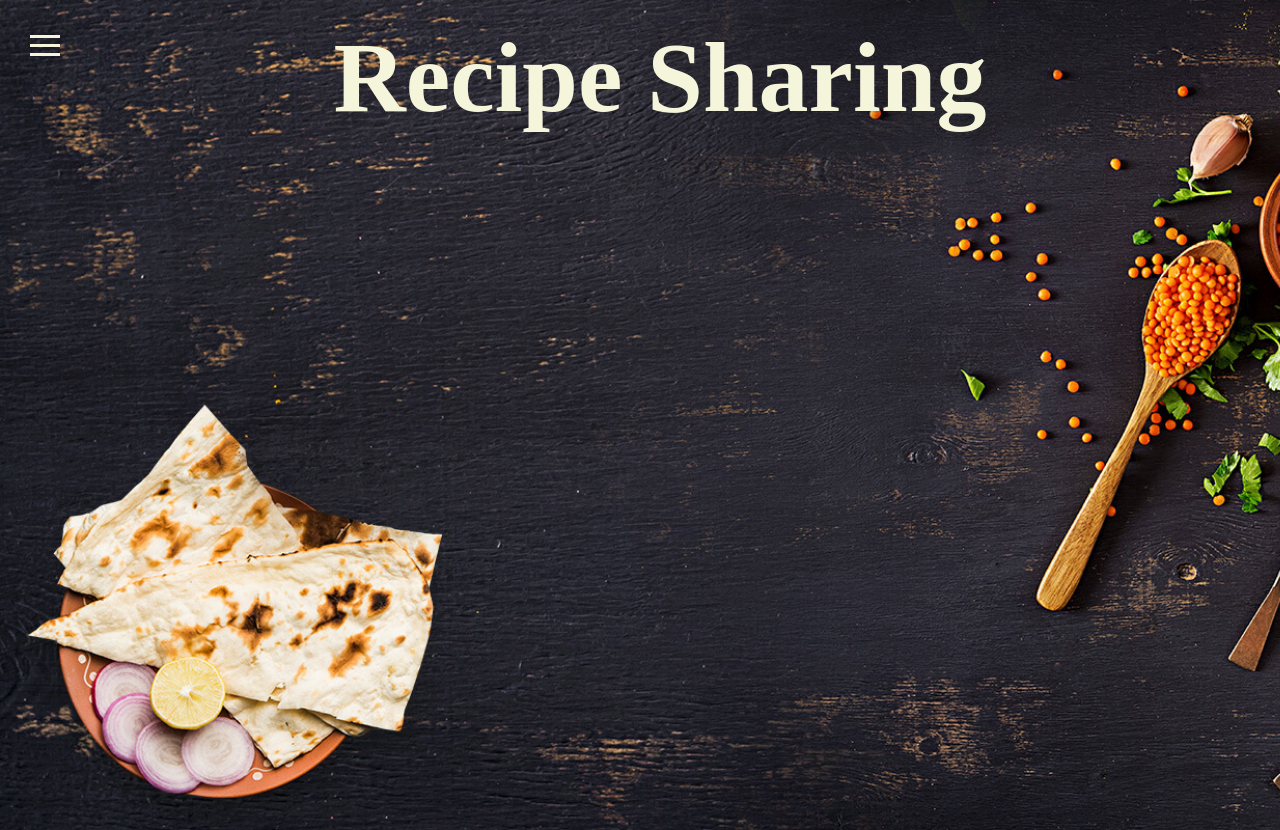
After one commit to SushmasriYangala/RecipeSharing, a PHP site: page /Home.html in a window 1280 px wide. The commit adds this page. Run offline with PHP 8.4, Linux system fonts and the light colour scheme; some libraries are stand-ins or nearby versions.

Commit message:
Made css changes and added home page

```diff
--- /dev/null
+++ b/CSS/home.css
@@ -0,0 +1,272 @@
+*,
+*:before,
+*:after {
+    margin: 0;
+    padding: 0;
+    box-sizing: border-box;
+}
+
+body {
+    font-family: 'Montserrat', sans-serif;
+    background: #f6f5f7;
+    display: flex;
+    flex-direction: column;
+    justify-content: center;
+    align-items: center;
+    height: 100vh;
+    margin: -20px 0 50px;
+    background-image: url('../Images/recipe2.jpg');
+    background-size: cover;
+}
+
+body.overflow {
+    overflow: hidden;
+}
+
+.burger {
+    width: 50px;
+    height: 50px;
+    position: fixed;
+    top: 20px;
+    left: 20px;
+    border-radius: 4px;
+    z-index: 10;
+}
+
+.burger span {
+    position: relative;
+    margin-top: 9px;
+    margin-bottom: 9px;
+    -webkit-user-select: none;
+    -moz-user-select: none;
+    -ms-user-select: none;
+    user-select: none;
+    position: absolute;
+    top: 50%;
+    left: 50%;
+    margin-left: -15px;
+    margin-top: -1.5px;
+}
+
+.burger span,
+.burger span::before,
+.burger span::after {
+    display: block;
+    width: 30px;
+    height: 3px;
+    background-color: beige;
+    outline: 1px solid transparent;
+    -webkit-transition-property: background-color, -webkit-transform;
+    -moz-transition-property: background-color, -moz-transform;
+    -o-transition-property: background-color, -o-transform;
+    transition-property: background-color, transform;
+    -webkit-transition-duration: 0.3s;
+    -moz-transition-duration: 0.3s;
+    -o-transition-duration: 0.3s;
+    transition-duration: 0.3s;
+}
+
+.burger span::before,
+.burger span::after {
+    position: absolute;
+    content: "";
+}
+
+.burger span::before {
+    top: -9px;
+}
+
+.burger span::after {
+    top: 9px;
+}
+
+.burger.clicked span {
+    background-color: transparent;
+}
+
+.burger.clicked span::before {
+    -webkit-transform: translateY(9px) rotate(45deg);
+    -moz-transform: translateY(9px) rotate(45deg);
+    -ms-transform: translateY(9px) rotate(45deg);
+    -o-transform: translateY(9px) rotate(45deg);
+    transform: translateY(9px) rotate(45deg);
+}
+
+.burger.clicked span::after {
+    -webkit-transform: translateY(-9px) rotate(-45deg);
+    -moz-transform: translateY(-9px) rotate(-45deg);
+    -ms-transform: translateY(-9px) rotate(-45deg);
+    -o-transform: translateY(-9px) rotate(-45deg);
+    transform: translateY(-9px) rotate(-45deg);
+}
+
+.burger.clicked span:before,
+.burger.clicked span:after {
+    background-color: beige;
+}
+
+.burger:hover {
+    cursor: pointer;
+}
+
+nav {
+    position: fixed;
+    z-index: 9;
+    top: 0;
+    left: 0;
+    height: 100%;
+    max-width: 420px;
+    width: 100%;
+    padding: 100px 40px 60px 40px;
+    overflow-y: auto;
+    -webkit-transform: translateX(100%);
+    -moz-transform: translateX(100%);
+    -ms-transform: translateX(100%);
+    -o-transform: translateX(100%);
+    transform: translateX(100%);
+    -webkit-transition: transform 0.55s cubic-bezier(0.785, 0.135, 0.15, 0.86);
+    -moz-transition: transform 0.55s cubic-bezier(0.785, 0.135, 0.15, 0.86);
+    -o-transition: transform 0.55s cubic-bezier(0.785, 0.135, 0.15, 0.86);
+    transition: transform 0.55s cubic-bezier(0.785, 0.135, 0.15, 0.86);
+}
+
+nav.show {
+    border: 6px solid transparent;
+    -webkit-transform: translateX(0px);
+    -moz-transform: translateX(0px);
+    -ms-transform: translateX(0px);
+    -o-transform: translateX(0px);
+    transform: translateX(0px);
+    background: linear-gradient(to bottom, rgba(255, 255, 255, 0.1) 0%, rgba(247, 233, 233, 0.1) 2%);
+}
+
+nav.show ul.main li {
+    -webkit-transform: translateX(0px);
+    -moz-transform: translateX(0px);
+    -ms-transform: translateX(0px);
+    -o-transform: translateX(0px);
+    transform: translateX(0px);
+    opacity: 1;
+}
+
+nav.show ul.main li:nth-child(1) {
+    transition-delay: 0.15s;
+}
+
+nav.show ul.main li:nth-child(2) {
+    transition-delay: 0.3s;
+}
+
+nav.show ul.main li:nth-child(3) {
+    transition-delay: 0.45s;
+}
+
+nav.show ul.main li:nth-child(4) {
+    transition-delay: 0.6s;
+}
+
+nav.show ul.main li:nth-child(5) {
+    transition-delay: 0.75s;
+}
+
+nav.show ul.main li:nth-child(6) {
+    transition-delay: 0.9s;
+}
+
+nav.show ul.main li:nth-child(7) {
+    transition-delay: 1.05s;
+}
+
+nav.show ul.main li:nth-child(8) {
+    transition-delay: 1.2s;
+}
+
+nav.show ul.main li:nth-child(9) {
+    transition-delay: 1.35s;
+}
+
+nav ul.main {
+    list-style-type: none;
+}
+
+nav ul.main li {
+    margin-bottom: 20px;
+    -webkit-transform: translateX(40px);
+    -moz-transform: translateX(40px);
+    -ms-transform: translateX(40px);
+    -o-transform: translateX(40px);
+    transform: translateX(40px);
+    opacity: 0;
+    -webkit-transition: all 0.3s ease;
+    -moz-transition: all 0.3s ease;
+    -o-transition: all 0.3s ease;
+    transition: all 0.3s ease;
+}
+
+nav ul.main li:last-of-type {
+    margin-bottom: 0px;
+}
+
+nav ul.main li a {
+    color: beige;
+    font-family: "Raleway", sans-serif;
+    text-decoration: none;
+    text-transform: uppercase;
+    font-size: 1.5rem;
+    display: block;
+    letter-spacing: 5px;
+    font-weight: 600;
+    padding: 10px 0;
+    -webkit-transition: all 0.3s ease;
+    -moz-transition: all 0.3s ease;
+    -o-transition: all 0.3s ease;
+    transition: all 0.3s ease;
+}
+
+nav ul.main li a span {
+    color: #b7ac7f;
+}
+
+nav ul.main li a:hover {
+    color: #b7ac7f;
+}
+
+.overlay {
+    position: fixed;
+    top: 0;
+    left: 0;
+    z-index: 1;
+    width: 100%;
+    height: 100%;
+    -webkit-transition: all 0.3s ease-in-out;
+    -moz-transition: all 0.3s ease-in-out;
+    -o-transition: all 0.3s ease-in-out;
+    transition: all 0.3s ease-in-out;
+    background-color: transparent;
+    opacity: 0;
+    visibility: hidden;
+}
+
+.overlay.show {
+    opacity: 0.8;
+    visibility: visible;
+}
+
+.header {
+    font-family: 'Brush Script MT';
+    background-color: transparent;
+    box-shadow: 1px 1px 4px 0 rgba(62, 10, 10, 0.1);
+    position: fixed;
+    width: 100%;
+    z-index: 3;
+    display: flex;
+    flex-direction: column;
+    justify-content: center;
+    align-items: center;
+    top: 20px;
+    left: 20px;
+    font-weight: bold;
+    margin: 0;
+    color: beige;
+    font-size: 50px;
+}
--- /dev/null
+++ b/Home.html
@@ -0,0 +1,35 @@
+<!DOCTYPE html>
+<html lang="en">
+
+<head>
+    <meta charset="UTF-8">
+    <title> HOME </title>
+    <link rel='stylesheet' href='https://fonts.googleapis.com/css?family=Raleway|Spectral'>
+    <link rel="stylesheet" href="./CSS/home.css">
+
+</head>
+
+<body>
+    <div class="burger">
+        <span></span>
+    </div>
+    <header class="header">
+        <h1 class="logo">Recipe Sharing</h1>
+    </header>
+    <nav>
+        <ul class="main">
+            <li><a href="#0">HOME</a></li>
+            <li><a href="#0">Recipe Creation</a></li>
+            <li><a href="#0">Recipe Search</a></li>
+            <li><a href="#0">Recipe Collection</a></li>
+            <li><a href="#0">Meal Planner</a></li>
+            <li><a href="#0">Contact US</a></li>
+            <li><a href="#0">Profile</a></li>
+        </ul>
+    </nav>
+    <div class="overlay"></div>
+    <script src='https://cdnjs.cloudflare.com/ajax/libs/jquery/3.2.1/jquery.min.js'></script>
+    <script src="./JS/home.js"></script>
+</body>
+
+</html>
--- /dev/null
+++ b/JS/home.js
@@ -0,0 +1,6 @@
+$('.burger, .overlay').click(function(){
+	$('.burger').toggleClass('clicked');
+	$('.overlay').toggleClass('show');
+	$('nav').toggleClass('show');
+	$('body').toggleClass('overflow');
+  });
--- a/JS/main.js
+++ b/JS/main.js
@@ -12,7 +12,7 @@ signInButton.addEventListener('click', () => {
     container.classList.remove("right-panel-active");
 });
 
-function show_hide_password(target){
+function show_hide_password(target) {
     var input = document.getElementById('password-input');
     if (input.getAttribute('type') == 'password') {
         target.classList.add('view');
--- a/login.html
+++ b/login.html
@@ -11,6 +11,9 @@
 </head>
 
 <body>
+    <header class="header">
+        <h1>Recipe Sharing</h1>
+    </header>
     <div class="container" id="container">
         <div class="form-container sign-up-container">
             <form action="#">
```
Also changed, not shown: CSS/style.css (+62 -19 lines), forgotpassword.html (+7 -4 lines). Lines whose indentation alone changed are shown as unchanged.
